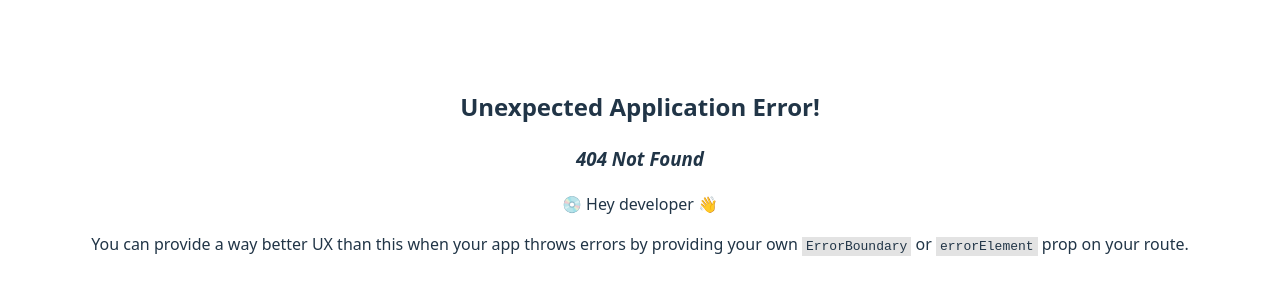
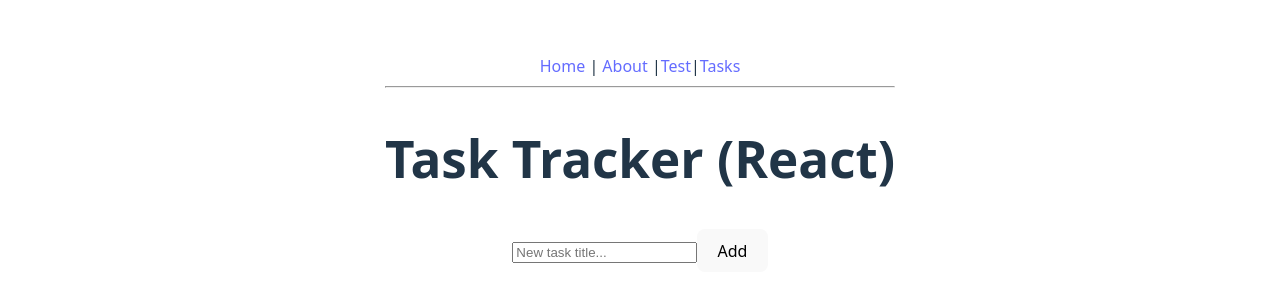
Before and after one commit to Koshux/vue-vs-react, a React app in the folder packages/react-app/: page /tasks in a window 1280 px wide. Before the commit this address had no page. Shown: the part 229-530 px from the top of the page. Built offline with nearby package versions, Linux system fonts and the light colour scheme; the HTML template or start-up script is replaced by a standard one.

Commit message:
feat(react-app): showcase react-redux

```diff
--- a/packages/react-app/package.json
+++ b/packages/react-app/package.json
@@ -10,9 +10,11 @@
     "preview": "vite preview"
   },
   "dependencies": {
+    "@reduxjs/toolkit": "^2.10.1",
     "axios": "^1.13.2",
     "react": "^19.1.1",
     "react-dom": "^19.1.1",
+    "react-redux": "^9.2.0",
     "react-router-dom": "^7.9.5"
   },
   "devDependencies": {
--- a/packages/react-app/src/Layout.tsx
+++ b/packages/react-app/src/Layout.tsx
@@ -4,7 +4,7 @@ export function Layout() {
     <>
       <nav>
         <Link to="/">Home</Link> | <Link to="/about">About</Link> |
-        <Link to="/test">Test</Link>
+        <Link to="/test">Test</Link>|<Link to="/tasks">Tasks</Link>
       </nav>
 
       <hr />
--- a/packages/react-app/src/components/Button.tsx
+++ b/packages/react-app/src/components/Button.tsx
@@ -1,14 +1,20 @@
 import type React from 'react'
 
 interface ButtonProps {
+  type?: 'submit' | 'reset' | 'button'
   label: string
-  onClick: () => void
+  onClick?: () => void
   children?: React.ReactNode
 }
 
-export default function Button({ children, label, onClick }: ButtonProps) {
+export default function Button({
+  children,
+  type,
+  label,
+  onClick,
+}: ButtonProps) {
   return (
-    <button onClick={onClick}>
+    <button type={type} onClick={onClick}>
       {children}
       {label}
     </button>
--- /dev/null
+++ b/packages/react-app/src/features/tasks/tasksSlice.ts
@@ -0,0 +1,25 @@
+import { createSlice, type PayloadAction } from "@reduxjs/toolkit"
+import type { RootState } from "../../store"
+
+type TasksState = {
+  items: string[]
+}
+
+const initialState: TasksState = {
+  items: []
+}
+
+const tasksSlice = createSlice({
+  name: 'tasks',
+  initialState,
+  reducers: {
+    add(state, action: PayloadAction<string>) {
+      state.items.push(action.payload)
+    }
+  }
+})
+
+export const { add } = tasksSlice.actions
+export default tasksSlice.reducer
+
+export const selectTasks = (s: RootState) => s.tasks.items
--- /dev/null
+++ b/packages/react-app/src/pages/Tasks.tsx
@@ -0,0 +1,43 @@
+import { useState } from 'react'
+import { add, selectTasks } from '../features/tasks/tasksSlice'
+import { useAppDispatch, useAppSelector } from '../store/hooks'
+import Button from '../components/Button'
+
+export default function TasksView() {
+  const dispatch = useAppDispatch()
+
+  // 1. Get state with selector
+  const items = useAppSelector(selectTasks)
+
+  // 2. Local state for the form input
+  const [title, setTitle] = useState('')
+  const handleSubmit = (e: React.FormEvent) => {
+    e.preventDefault()
+    const value = title.trim()
+    if (!value) return
+    dispatch(add(value))
+    setTitle('')
+  }
+
+  return (
+    <section>
+      <h1>Task Tracker (React)</h1>
+
+      <form onSubmit={handleSubmit}>
+        <input
+          type="text"
+          value={title}
+          onChange={(e) => setTitle(e.target.value)}
+          placeholder="New task title..."
+        />
+        <Button type="submit" label="Add" />
+      </form>
+
+      <ul>
+        {items.map((task, i) => (
+          <li key={i}>{task}</li>
+        ))}
+      </ul>
+    </section>
+  )
+}
--- /dev/null
+++ b/packages/react-app/src/store/hooks.ts
@@ -0,0 +1,9 @@
+import {
+  type TypedUseSelectorHook,
+  useDispatch,
+  useSelector,
+} from 'react-redux'
+import type { RootState, AppDispatch } from './index'
+
+export const useAppDispatch: () => AppDispatch = useDispatch
+export const useAppSelector: TypedUseSelectorHook<RootState> = useSelector
--- /dev/null
+++ b/packages/react-app/src/store/index.ts
@@ -0,0 +1,11 @@
+import { configureStore } from '@reduxjs/toolkit'
+import tasksReducer from '../features/tasks/tasksSlice'
+
+export const store = configureStore({
+  reducer: {
+    tasks: tasksReducer,
+  },
+})
+
+export type RootState = ReturnType<typeof store.getState>
+export type AppDispatch = typeof store.dispatch
```
Also changed, not shown: packages/react-app/src/main.tsx (+6 -3 lines), 1 other file (tests, documents, lock files or other folders).
